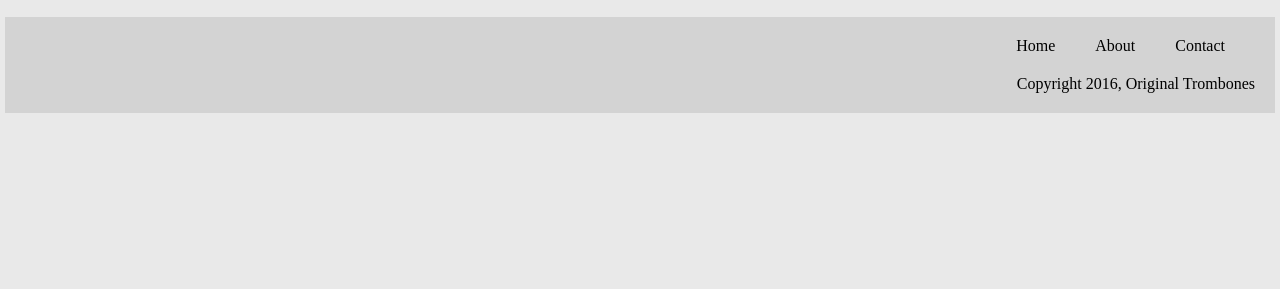
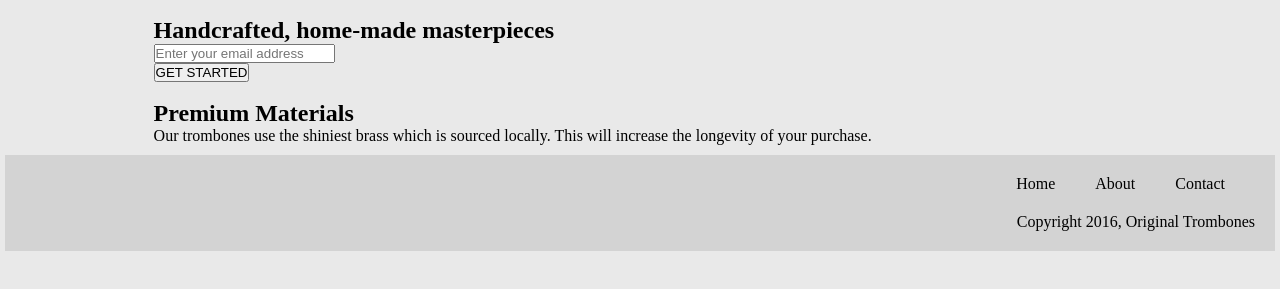
Before and after one commit to ZelalemGizachew/Microverse-Product-Landing-Page, a plain HTML site: page index.html in a window 1280 px wide. Shown: the part 75-364 px from the top of the page. Drawn offline with Linux system fonts and the light colour scheme.

Commit message:
Sections Updated.

```diff
--- a/assets/css/styles.css
+++ b/assets/css/styles.css
@@ -44,7 +44,10 @@ main {
     margin: 10px 12%;
 }
 
-
+#landing {
+    margin: 0 auto;
+    width: 100%;
+}
 
 .footer {
     background-color: lightgray;
--- a/index.html
+++ b/index.html
@@ -36,13 +36,26 @@
     </header>
     <main>
         <!-- Landing Section -->
-        <section>
-
+        <section class="landing">
+            <h2>Handcrafted, home-made masterpieces</h2>
+            <form action="">
+                <input type="email" name="email" placeholder="Enter your email address" width="300px">
+            </form>
+            <button class="btn btn-yellow">GET STARTED</button>
         </section>
 
         <!-- Service Section -->
-        <section>
-
+        <section class="services">
+            <div class="service">
+                <div class="serv_img">
+                    <img src="" alt="">
+                </div>
+                <div class="serv_detail">
+                    <h2>Premium Materials</h2>
+                    <p>Our trombones use the shiniest brass which is sourced locally. This will increase the longevity
+                        of your purchase.</p>
+                </div>
+            </div>
         </section>
 
         <!-- Video Section -->
```
